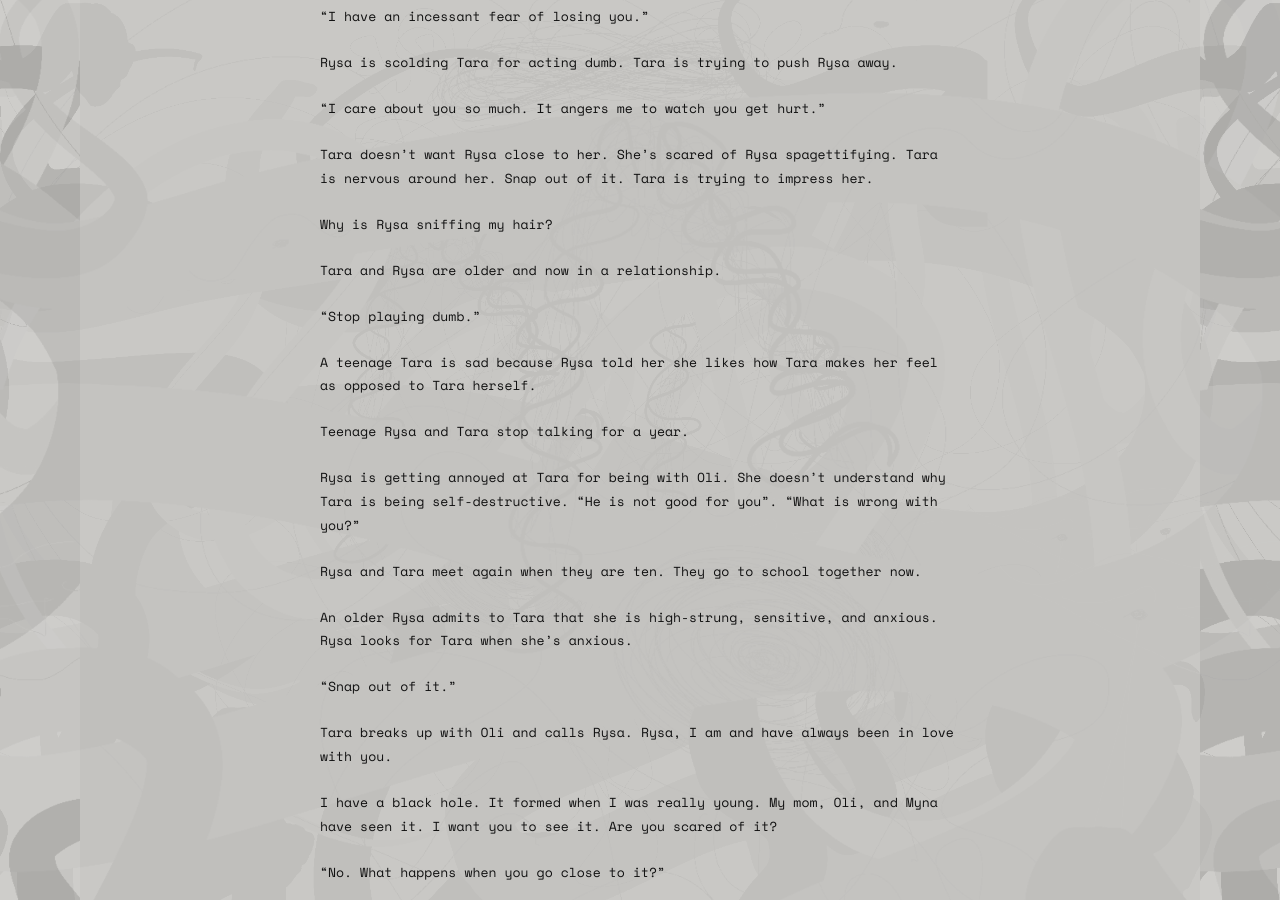
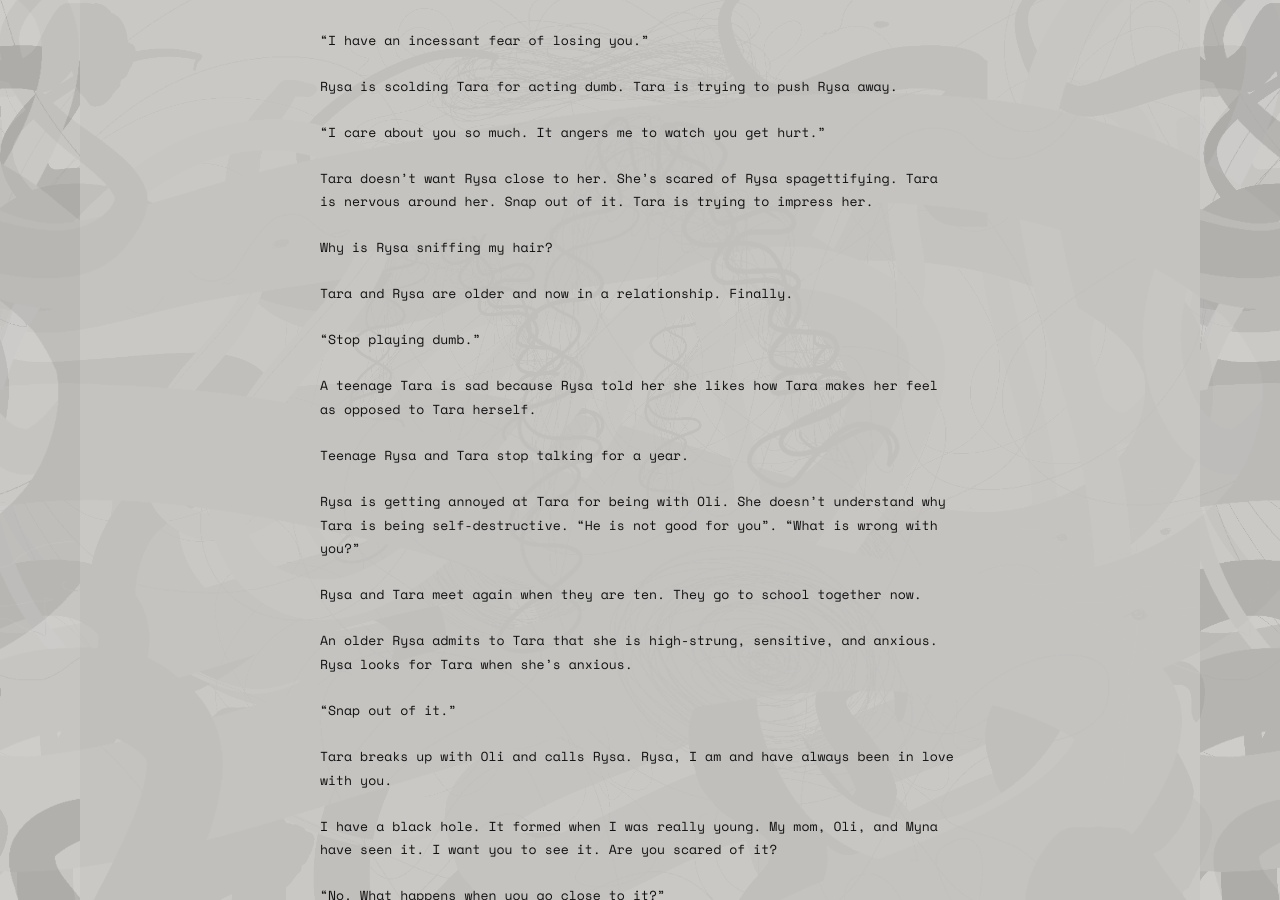
Before and after one commit to shlokamohanty/i-write-sometimes, a Jekyll site: the page built from _posts/2026-07-11-thesis-story.md, in a window 1280 px wide and 900 px high, scrolled down 6004 px. Built offline with Jekyll 4.4.1, drawn with Linux system fonts in a browser that asks for light colours; some web fonts are replaced; some of the changed text lies outside the part shown.

Commit message:
jytjty
tkyktrr

```diff
--- a/_posts/.obsidian/workspace.json
+++ b/_posts/.obsidian/workspace.json
@@ -185,11 +185,12 @@
   },
   "active": "81c4ae812f864e2b",
   "lastOpenFiles": [
+    "2026-07-14-agency.md",
+    "2026-07-12-reality.md",
+    "2026-07-11-thesis-story.md",
     "2026-04-25-thesis-ideation.md",
-    "2026-07-11-thesis-story.md",
     "2026-07-28-neuroticism.md",
     "2026-07-22-social-energy.md",
-    "2026-07-12-reality.md",
     "2026-06-22-thinking-more-on-storyteller-and-readers.md",
     "2026-06-24-sentimental-work.md",
     "2026-06-24-the-framework.md",
@@ -203,7 +204,6 @@
     "2026-06-24-skybone-studios.md",
     "2026-06-25-my-days.md",
     "2026-07-03-stochastic-parrot.md",
-    "2026-07-14-agency.md",
     "2026-07-14-chaos.md",
     "2026-06-15-forming-a-framework.md",
     "2026-06-14-looking-back.md",
--- a/_posts/2026-07-11-thesis-story.md
+++ b/_posts/2026-07-11-thesis-story.md
@@ -151,7 +151,7 @@ Tara doesn’t want Rysa close to her. She’s scared of Rysa spagettifying. Tar
 
 Why is Rysa sniffing my hair?
 
-Tara and Rysa are older and now in a relationship.
+Tara and Rysa are older and now in a relationship. Finally.
 
 “Stop playing dumb.”
 
```
Also changed, not shown: other parts of _posts/2026-07-11-thesis-story.md (+1 -1 lines).
